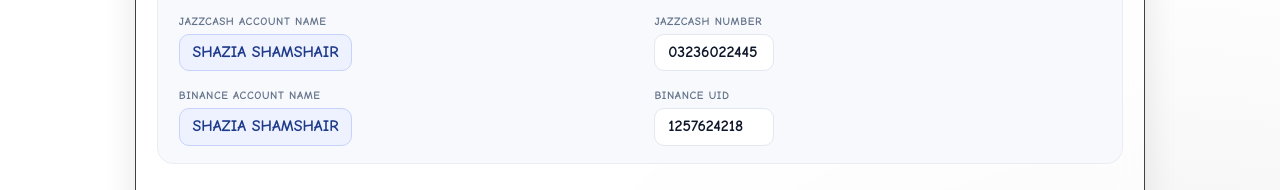
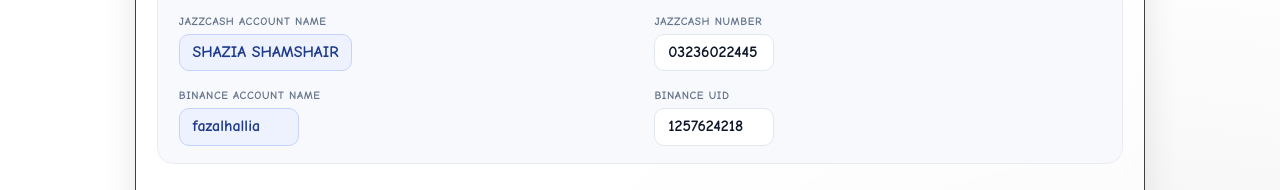
Before and after one commit to fazalhallia75-hash/hexa-core-site, a plain HTML site: page index.html in a window 1280 px wide. Shown: the part 1244-1434 px from the top of the page. Drawn offline with nearby package versions, Linux system fonts and the light colour scheme; no server answers.

Commit message:
Update index.html

```diff
--- a/index.html
+++ b/index.html
@@ -229,7 +229,7 @@
         <!-- BINANCE -->
         <div class="payment-item">
           <span class="label">Binance Account Name</span>
-          <span class="value account-name">SHAZIA SHAMSHAIR</span>
+          <span class="value account-name">fazalhallia</span>
         </div>
 
         <div class="payment-item">
```
